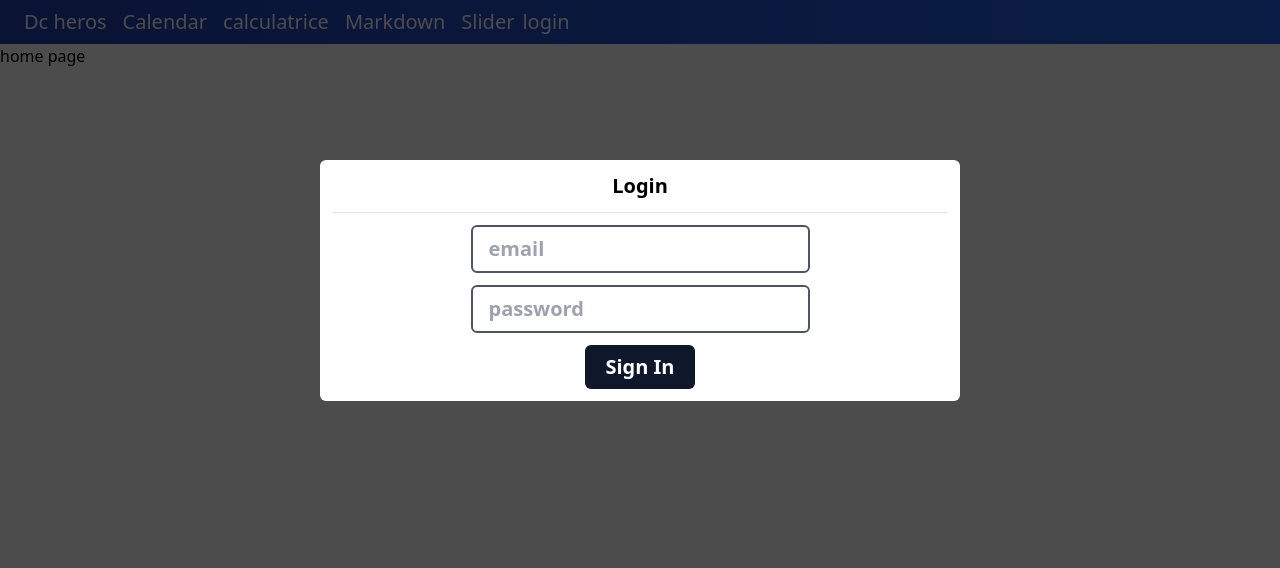
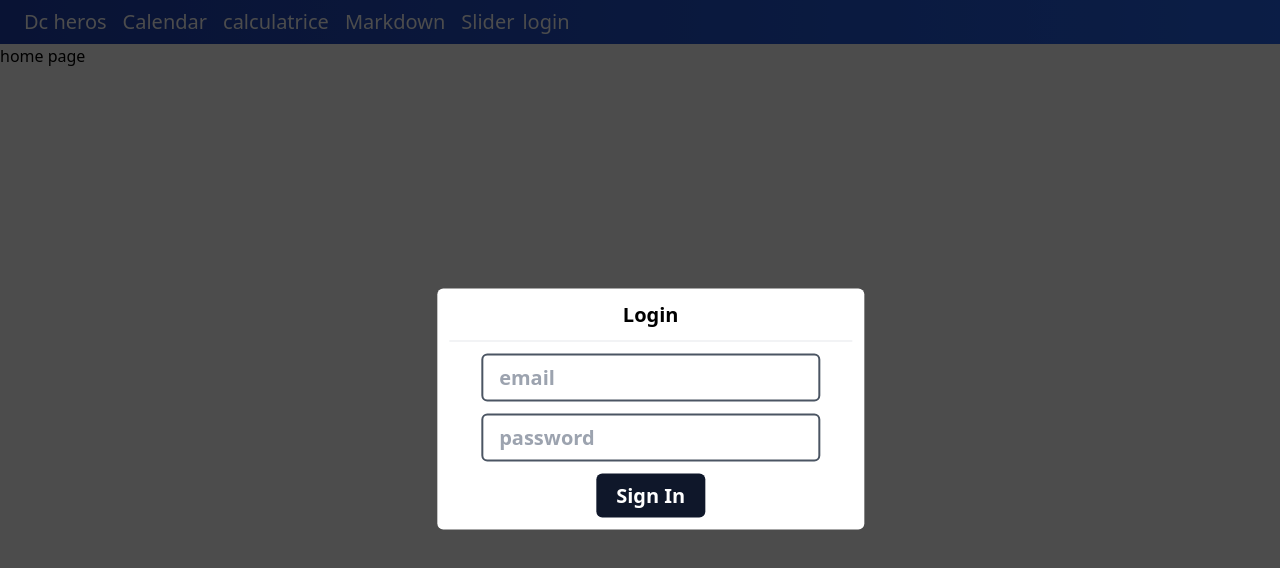
Before and after one commit to b3rking/vue3, a Vue app: page / in a window 1280 px wide. Shown: the top 568 px of the page. Built offline with nearby package versions, Linux system fonts and the light colour scheme.

Commit message:
feat: using firebase and add final design

```diff
--- a/src/components/LoginModal.vue
+++ b/src/components/LoginModal.vue
@@ -1,8 +1,9 @@
 <template>
     <div
+        @click="$emit('hide-modal')"
         class="absolute top-0 left-0 h-screen w-screen z-2"
-        style="background-color: rgba(0, 0, 0, 0.7)">
-        <div class="bg-white flex m-auto w-1/2 my-40 rounded-md p-3">
+        style="background-color: rgba(0, 0, 0, 0.7)"></div>
+    <div class="absolute bg-white flex w-1/3 top-2 left-56 translate-x-1/2 translate-y-1/2 my-40 rounded-md p-3 ">
         <div class="text-xl text-center font-semibold w-full">
             <h1 class="text-center capitalize">login</h1>
             <hr class="my-3" />
@@ -29,7 +30,6 @@
             </form>
         </div>
     </div>
-    </div>
 </template>
 <script>
 export default {
@@ -38,14 +38,14 @@ export default {
             form: {
                 email: "",
                 password: "",
-            }
+            },
         };
     },
     methods: {
         submit() {
-            console.log(this.form)
-        }
-    }
+            console.log(this.form);
+        },
+    },
 };
 </script>
 <style></style>
```
Lines whose indentation alone changed are shown as unchanged.
